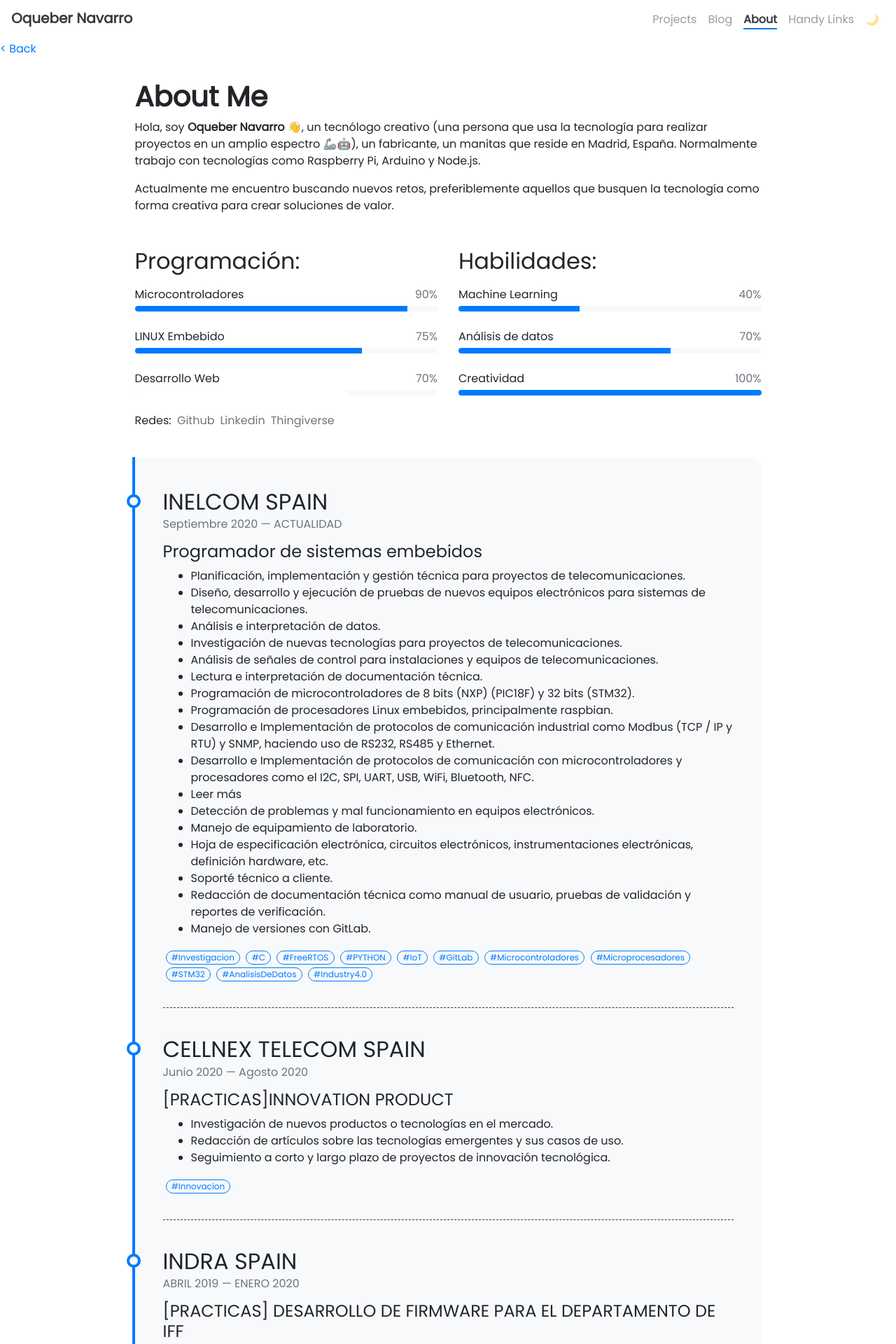
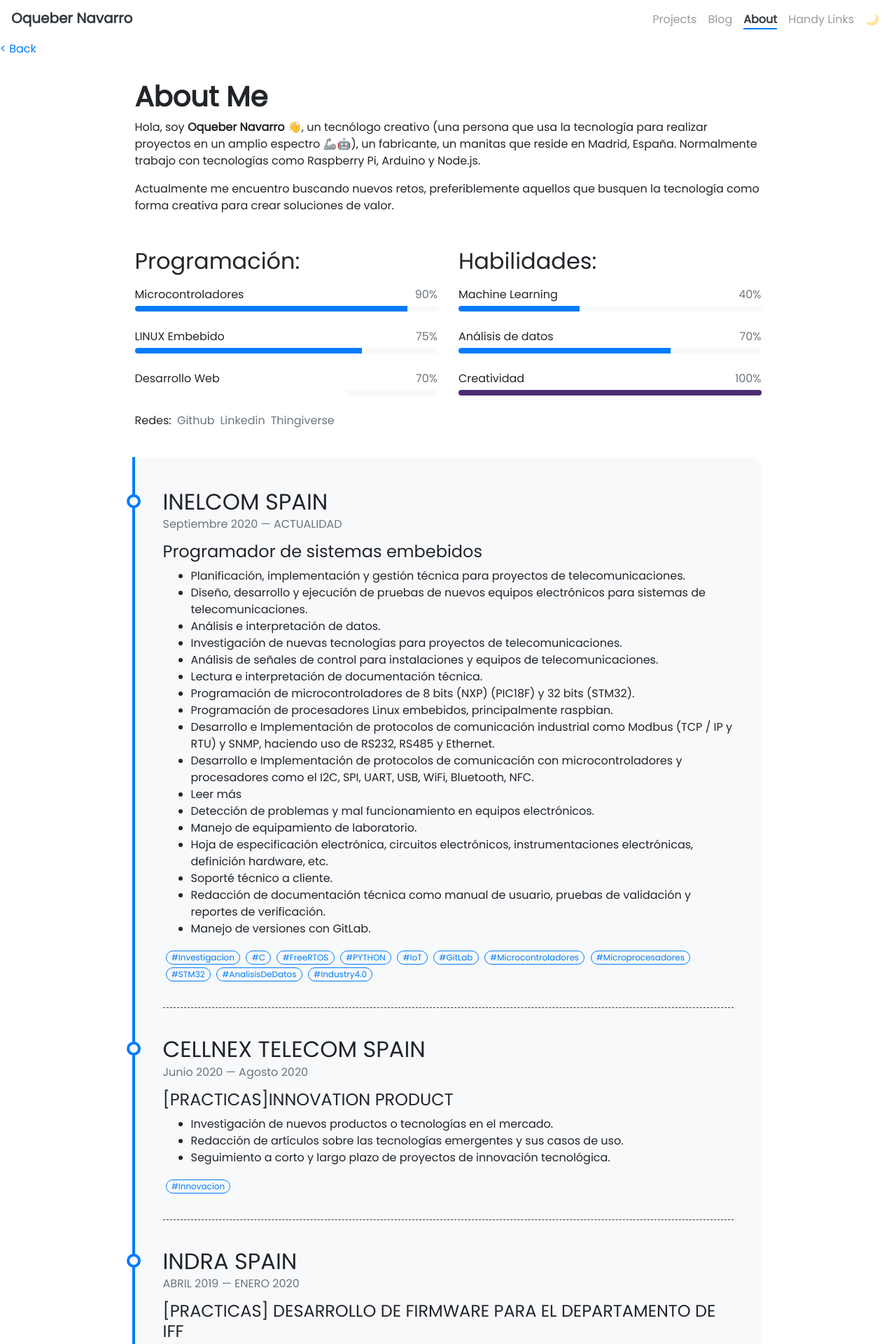
Before and after one commit to oqueber/oqueber.github.io, a Jekyll site: the page built from pages/about.md, in a window 1280 px wide. Shown: the top 1920 px of the page at 70% size. Built offline with Jekyll 4.4.1, drawn with Linux system fonts in a browser that asks for light colours; nearby versions of some CDN libraries; emoji names are drawn with the system emoji font.

Commit message:
Update other-skills.yml

```diff
--- a/_data/other-skills.yml
+++ b/_data/other-skills.yml
@@ -8,4 +8,4 @@
 
 - name: Creatividad
   percentage: 100
-  color: secondary
+  color: '#4c2c72'
```
